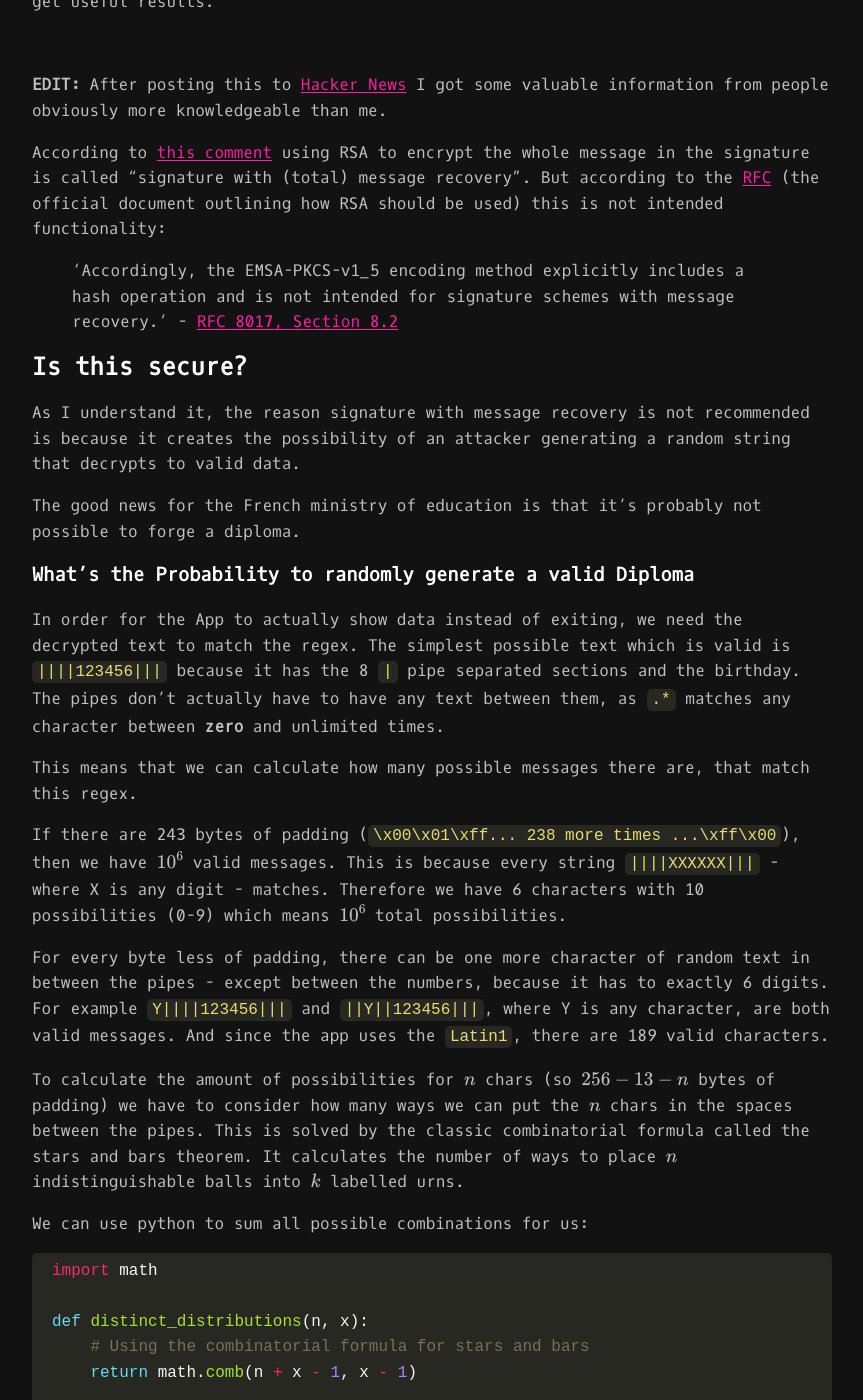
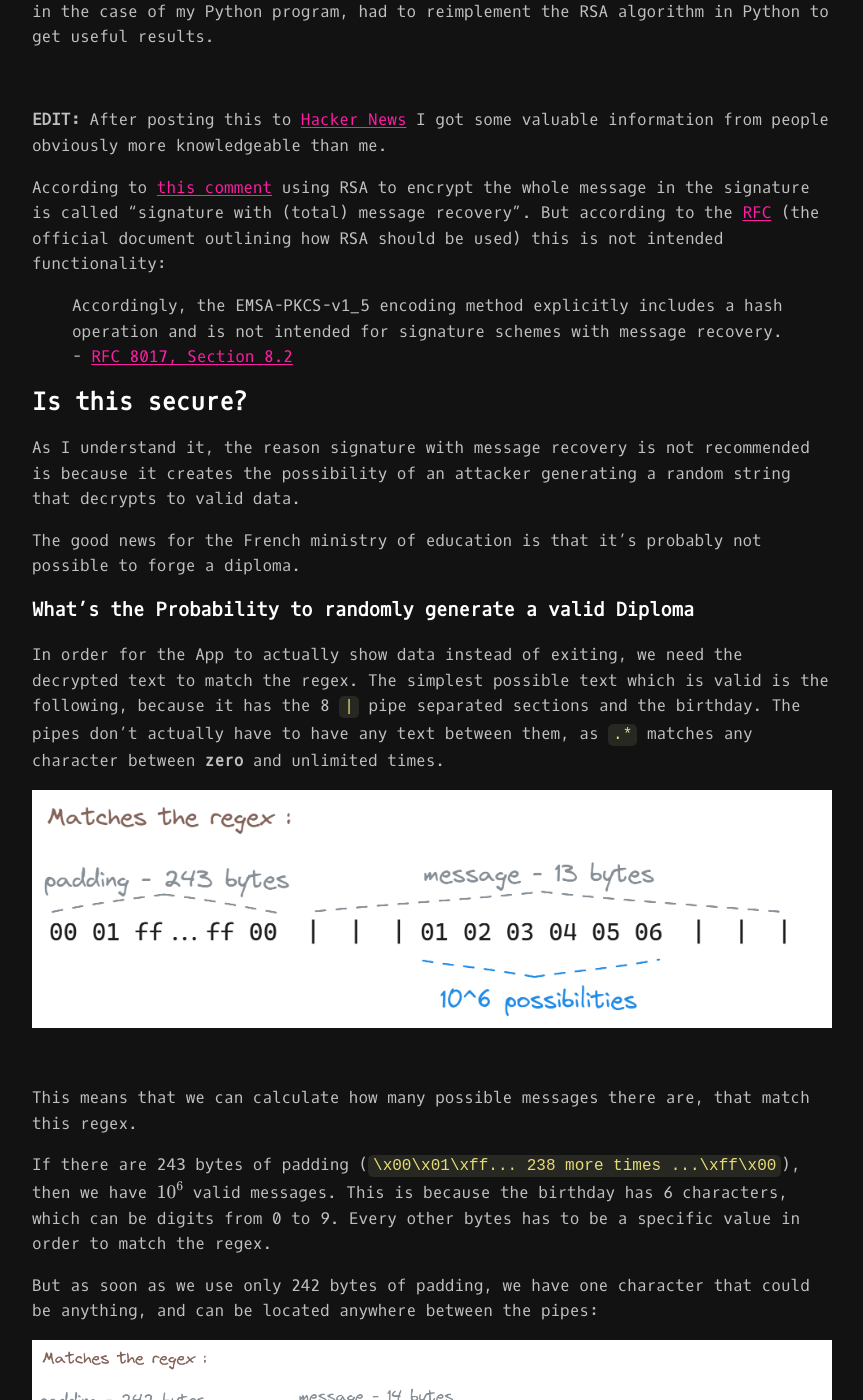
Before and after one commit to obrhubr/obrhubr.github.io, a Jekyll site: the page built from _posts/2024-06-21-reverse-engineering-diploma.md, in a window 1280 px wide and 1400 px high, scrolled down 6170 px. Shown: the whole window, without its empty margins (208-1071 px from the left). Built offline with Jekyll 4.4.1, drawn with Linux system fonts in a browser that asks for light colours; some of the changed text lies outside the part shown.

Commit message:
update article on reverse engineering

````diff
--- a/_posts/2024-06-21-reverse-engineering-diploma.md
+++ b/_posts/2024-06-21-reverse-engineering-diploma.md
@@ -94,27 +94,17 @@
 00f0 - XX XX XX XX XX XX XX XX-XX XX XX XX XX XX XX XX   que-Chimie~10.00
 ```
 
-From which we can extract the following text, using the `Latin1` character set:
+From which we can extract the following text, using the `Latin1` character set and parse it with the regex:
 
+![regex-parsing](/assets/reverse-engineering-diploma/5c113092_regex-parsing.png)
 
-```python
-Baccalaureat general session 2024|XXXXXXX|XXXXXXX|010101|10.00|Admis Mention Tres Bien avec les felicitations du jury||Epreuve orale terminale (Grand oral)~10.00#Mathematiques~10.00#Physique-Chimie~10.00
-```
+Finally, in the `_transformTextToReleveNotes()` function, the grades at the end are separated by at the hashtags `#` and then the tildes `~` to parse and display them to the user.
 
-The assembly code shows that it is then parsed with the following regex, which extracts the characters between the pipes `|`.
-
-
-```python
-(.*)\|(.*)\|(.*)\|([0-9]{2}[0-9]{2}[0-9]{2})\|(.*)\|(.*)\|(.*)\|(.*)
-```
-
-Finally, in the `_transformTextToReleveNotes()` function, the grades at the end (`...Mathematiques~10.00#Physique-Chimie~10.00`) are separated by at the hashtags `#` and then the tildes `~` to parse and display them to the user.
-
-I can now write a Python program that extracts my data from the PDF.
+Using this information, I wrote a [Python program](https://github.com/obrhubr/reverseengineering-diploma/blob/master/src/load_diploma.py) that extracts my data from the PDF.
 
 ## So what’s the issue here?
 
-The first issue is the absolute disregard for any of the standards related to RSA key usage. Encrypting with the private key and decrypting with the public key is usually only done in the context of signing/verifying. This is consistent with the `\x00\x01` at the beginning of the decrypted message’s padding. The `\x01` indicates a block type 1 in PKCS#1 padding, which means the operation performed was signing.
+The first issue is the absolute disregard for any of the standards related to RSA key usage. Encrypting with the private key and decrypting with the public key is usually only done in the context of signing/verifying. This is consistent with the `\x00\x01` bytes at the beginning of the decrypted message’s padding. The `\x01` byte indicates a block type 1 in PKCS#1 padding, which means the operation performed was signing.
 
 Python’s cryptography libraries straight out refuse to do any decrypting with public keys, the only available methods are for verifying. This requires you to provide the signature and the message. This is not possible here, since the signature is the message. Thus I had to resort to the obscure `openssl` commands and in the case of my Python program, had to reimplement the RSA algorithm in Python to get useful results.
 
@@ -124,7 +114,7 @@
 
 According to [this comment](https://news.ycombinator.com/item?id=40878538#40879071) using RSA to encrypt the whole message in the signature is called “signature with (total) message recovery”. But according to the [RFC](https://datatracker.ietf.org/doc/html/rfc8017) (the official document outlining how RSA should be used) this is not intended functionality:
 
-> ‘Accordingly, the EMSA-PKCS-v1_5 encoding method explicitly includes a hash operation and is not intended for signature schemes with message recovery.’ - [RFC 8017, Section 8.2](https://datatracker.ietf.org/doc/html/rfc8017#section-8.2)
+> Accordingly, the EMSA-PKCS-v1_5 encoding method explicitly includes a hash operation and is not intended for signature schemes with message recovery. - [RFC 8017, Section 8.2](https://datatracker.ietf.org/doc/html/rfc8017#section-8.2)
 
 ## Is this secure?
 
@@ -134,15 +124,23 @@
 
 ### What’s the Probability to randomly generate a valid Diploma
 
-In order for the App to actually show data instead of exiting, we need the decrypted text to match the regex. The simplest possible text which is valid is `||||123456|||` because it has the 8 `|` pipe separated sections and the birthday. The pipes don’t actually have to have any text between them, as `.*` matches any character between **zero** and unlimited times.
+In order for the App to actually show data instead of exiting, we need the decrypted text to match the regex. The simplest possible text which is valid is the following, because it has the 8 `|` pipe separated sections and the birthday. The pipes don’t actually have to have any text between them, as `.*` matches any character between **zero** and unlimited times.
+
+![possibilities_243padding](/assets/reverse-engineering-diploma/127d0bea_possibilities_243padding.png)
+
+<br/>
 
 This means that we can calculate how many possible messages there are, that match this regex.
 
-If there are 243 bytes of padding (`\x00\x01\xff... 238 more times ...\xff\x00`), then we have $ 10^6 $ valid messages. This is because every string `||||XXXXXX|||` - where X is any digit - matches. Therefore we have 6 characters with 10 possibilities (0-9) which means $ 10^6 $ total possibilities.
+If there are 243 bytes of padding (`\x00\x01\xff... 238 more times ...\xff\x00`), then we have $ 10^6 $ valid messages. This is because the birthday has 6 characters, which can be digits from 0 to 9. Every other bytes has to be a specific value in order to match the regex.
 
-For every byte less of padding, there can be one more character of random text in between the pipes - except between the numbers, because it has to exactly 6 digits. For example `Y||||123456|||` and `||Y||123456|||`, where Y is any character, are both valid messages. And since the app uses the `Latin1`, there are 189 valid characters.
+But as soon as we use only 242 bytes of padding, we have one character that could be anything, and can be located anywhere between the pipes:
 
-To calculate the amount of possibilities for $ n $ chars (so $ 256 - 13 - n $ bytes of padding) we have to consider how many ways we can put the $ n $ chars in the spaces between the pipes. This is solved by the classic combinatorial formula called the stars and bars theorem. It calculates the number of ways to place $ n $ indistinguishable balls into $ k $ labelled urns.
+![possibilities_242padding](/assets/reverse-engineering-diploma/3ba8a8fc_possibilities_242padding.png)
+
+And since the app uses the `Latin1`, there are 189 valid characters that byte could represent.
+
+To calculate the amount of possibilities for $ n $ chars (so $ 256 - 13 - n $ bytes of padding or $ 13 + n $ bytes of message) we have to consider how many ways we can put the $ n $ chars in the spaces between the pipes. This is solved by the classic combinatorial formula called the stars and bars theorem. It calculates the number of ways to place $ n $ indistinguishable balls into $ k $ labelled urns.
 
 We can use python to sum all possible combinations for us:
 
````
Also changed, not shown: _posts/2024-05-26-nyt-connections.md (+3 -3 lines), assets/reverse-engineering-diploma/127d0bea_possibilities_243padding.png (added), assets/reverse-engineering-diploma/3ba8a8fc_possibilities_242padding.png (added), assets/reverse-engineering-diploma/5c113092_regex-parsing.png (added).
